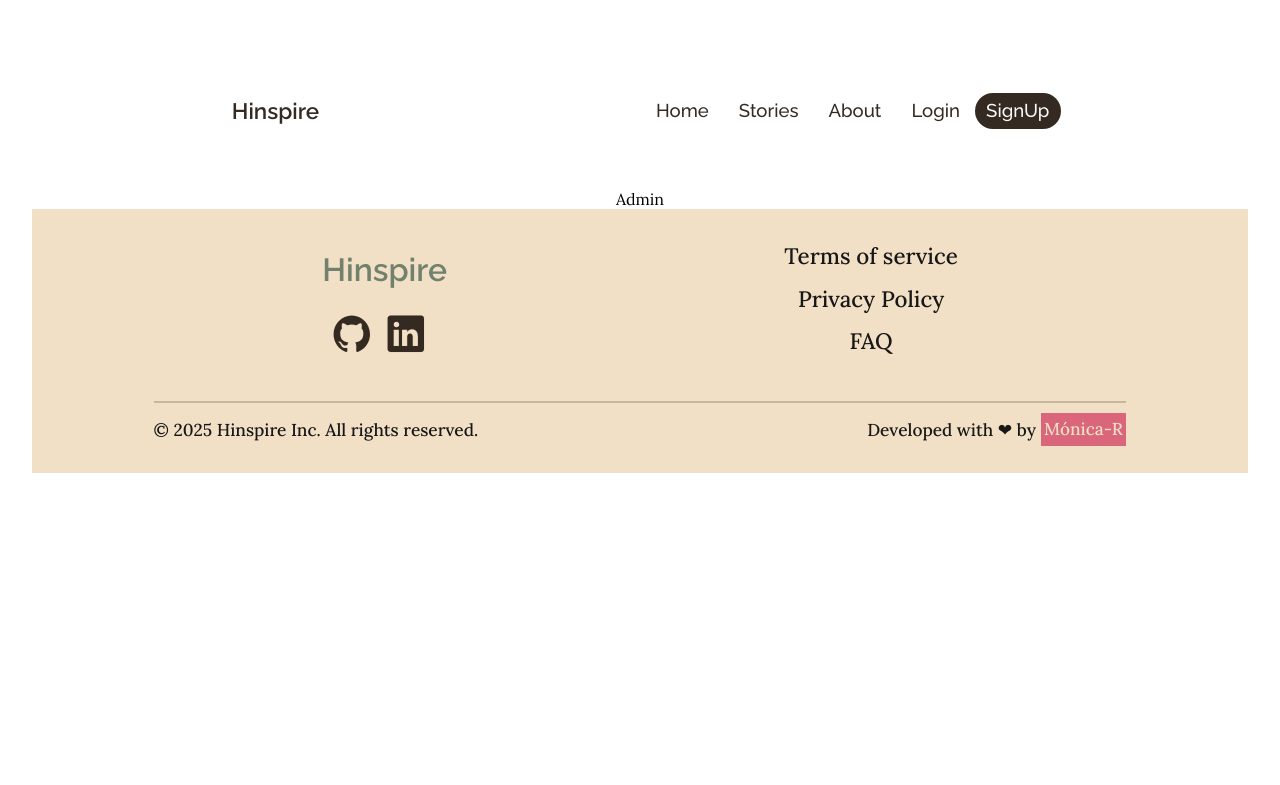
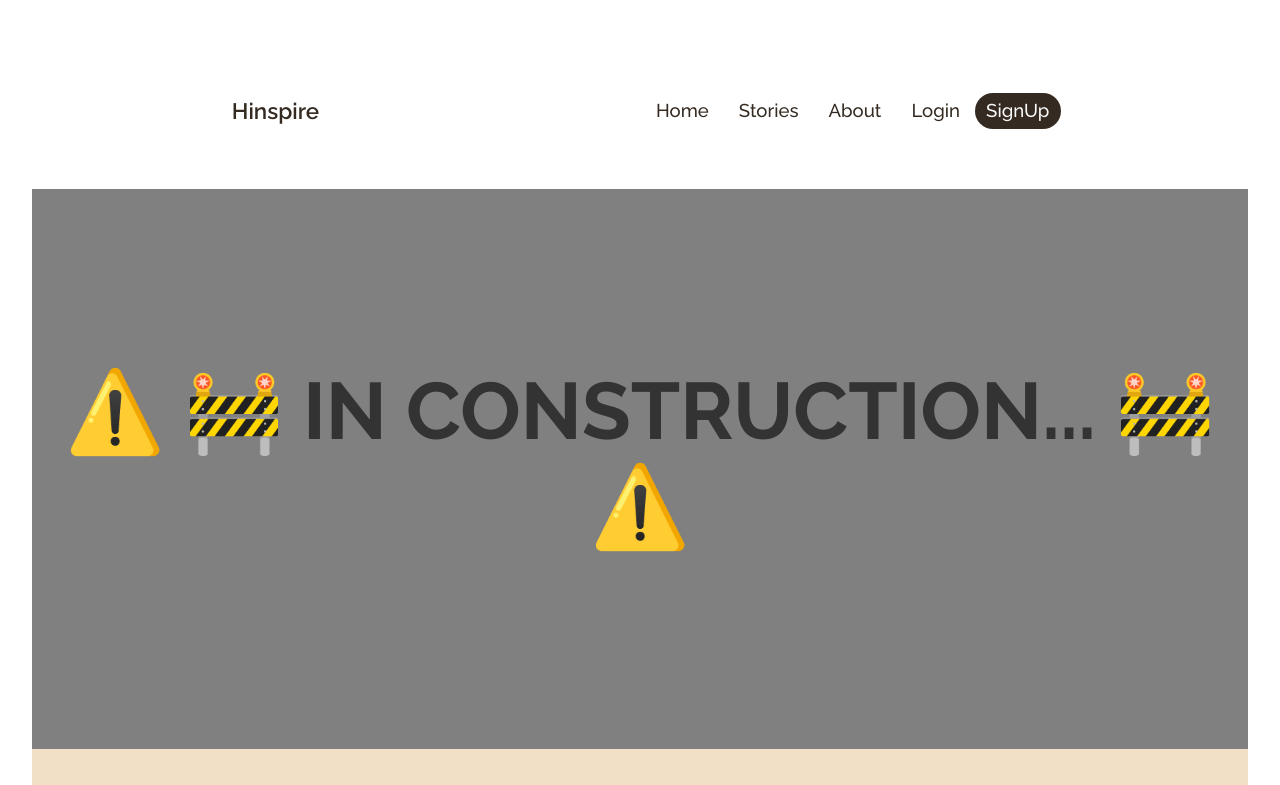
Before and after one commit to Monica-R/Hinspire, a React (Vite) app: page /admin in a window 1280 px wide. Shown: the top 785 px of the page. Built offline with nearby package versions, Linux system fonts and the light colour scheme; no server answers.

Commit message:
feat: add construction notice to Admin panel with updated styling

```diff
--- a/src/pages/Admin/Admin.jsx
+++ b/src/pages/Admin/Admin.jsx
@@ -2,7 +2,11 @@ import React from 'react'
 
 function Admin() {
   return (
-    <div>Admin</div>
+    <section className='admin-panel' style={{background: 'grey', width: '100%', height: '70vh', display: 'flex', justifyContent: 'center', alignItems: 'center'}}>
+      <h2 className='admin__h2' style={{fontSize: '5rem', fontWeight: '700'}}>
+        ⚠️ 🚧 IN CONSTRUCTION... 🚧 ⚠️
+      </h2>
+    </section>
   )
 }
 
```
